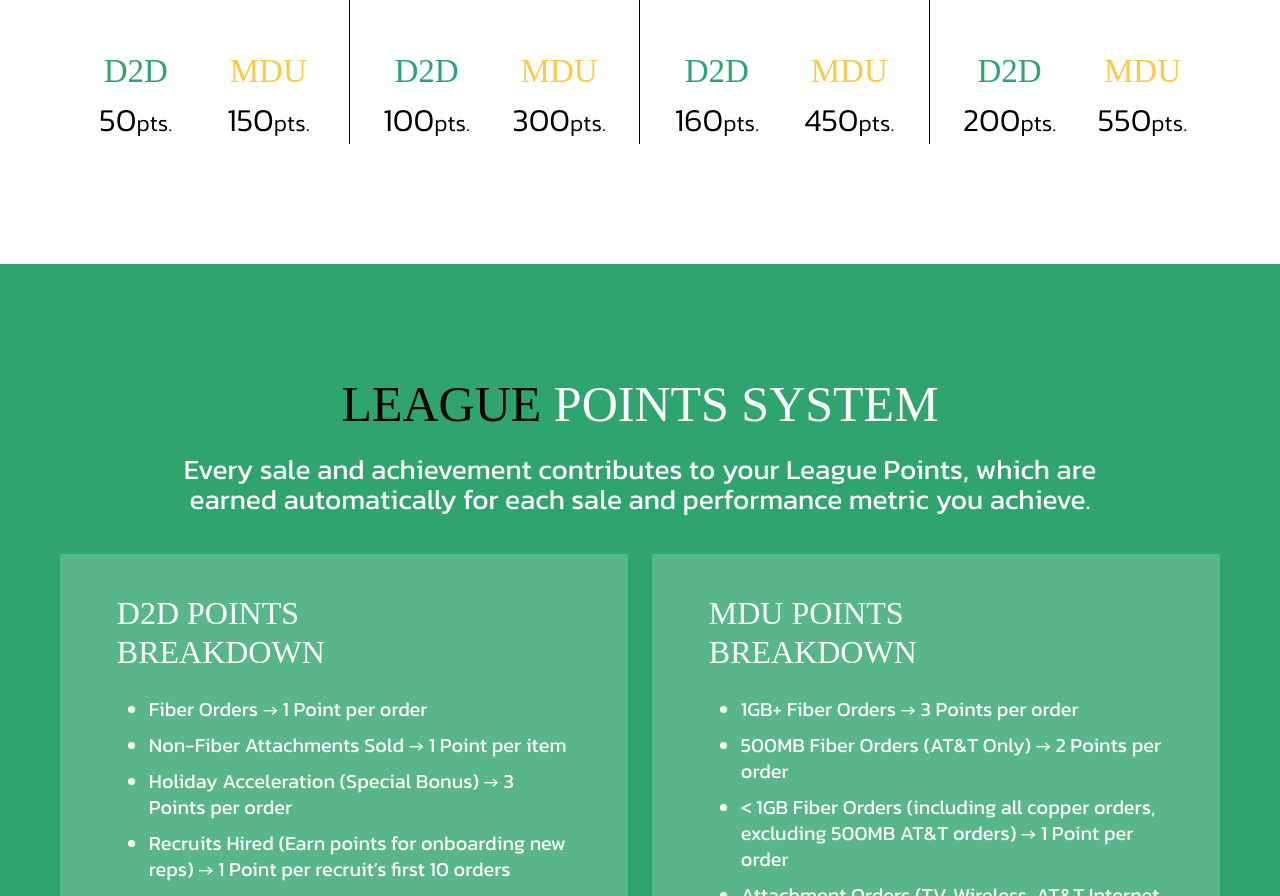
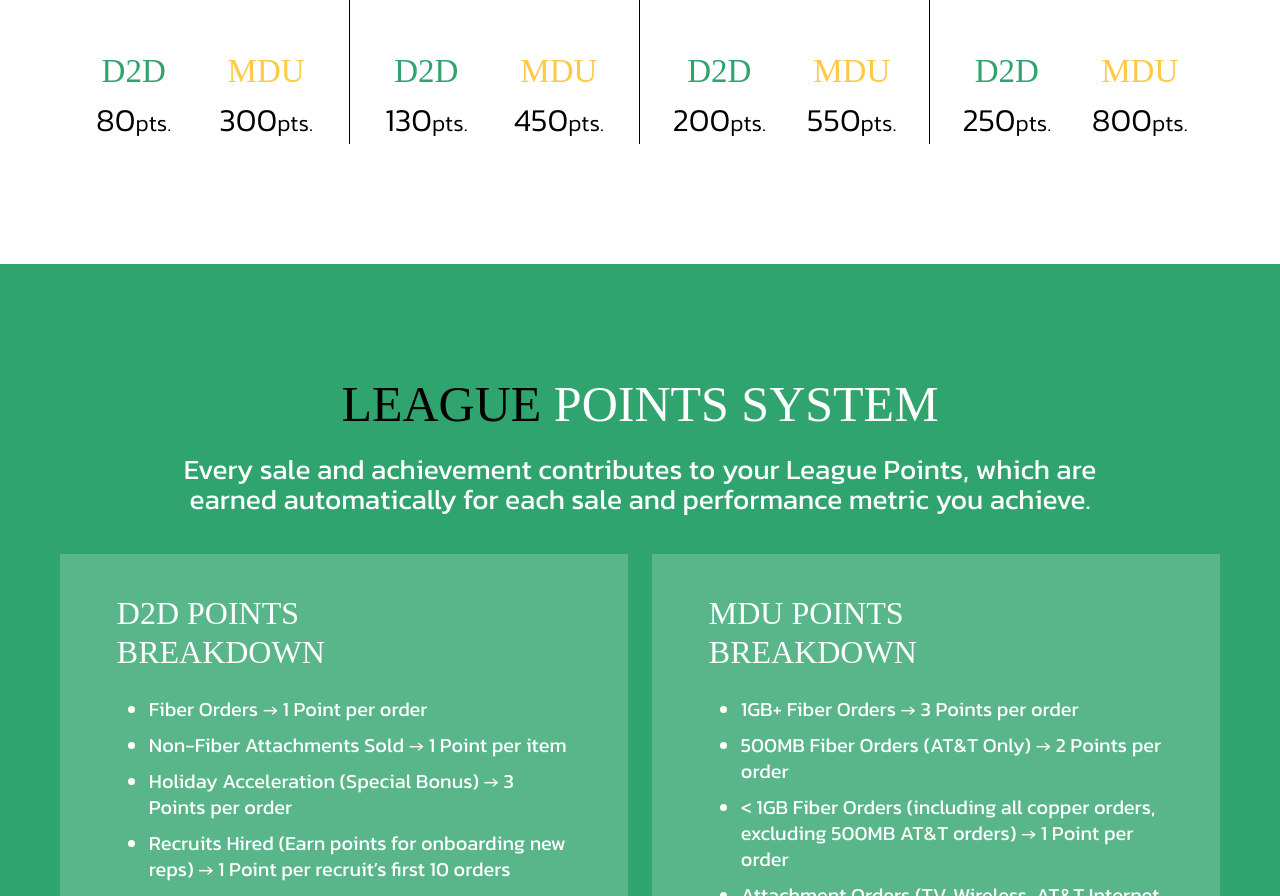
Before and after one commit to tejaswinir/tejaswinir.chiprleague.io, a website: page epic-seasons.html in a window 1280 px wide. Shown: the part 3088-3984 px from the top of the page. Drawn offline with nearby package versions, Linux system fonts and the light colour scheme; a web font is replaced by a local one.

Commit message:
Updated content

```diff
--- a/epic-seasons.html
+++ b/epic-seasons.html
@@ -212,11 +212,11 @@
                         <div class="d-flex justify-content-around">
                             <div>
                                 <div class="d2d">D2D</div>
-                                <div class="points">50<span>pts.</span></div>
+                                <div class="points">80<span>pts.</span></div>
                             </div>
                             <div>
                                 <div class="mdu">MDU</div>
-                                <div class="points">150<span>pts.</span></div>
+                                <div class="points">300<span>pts.</span></div>
                             </div>
                         </div>
                     </div>
@@ -226,11 +226,11 @@
                         <div class="d-flex justify-content-around">
                             <div>
                                 <div class="d2d">D2D</div>
-                                <div class="points">100<span>pts.</span></div>
+                                <div class="points">130<span>pts.</span></div>
                             </div>
                             <div>
                                 <div class="mdu">MDU</div>
-                                <div class="points">300<span>pts.</span></div>
+                                <div class="points">450<span>pts.</span></div>
                             </div>
                         </div>
                     </div>
@@ -240,11 +240,11 @@
                         <div class="d-flex justify-content-around">
                             <div>
                                 <div class="d2d">D2D</div>
-                                <div class="points">160<span>pts.</span></div>
+                                <div class="points">200<span>pts.</span></div>
                             </div>
                             <div>
                                 <div class="mdu">MDU</div>
-                                <div class="points">450<span>pts.</span></div>
+                                <div class="points">550<span>pts.</span></div>
                             </div>
                         </div>
                     </div>
@@ -254,11 +254,11 @@
                         <div class="d-flex justify-content-around">
                             <div>
                                 <div class="d2d">D2D</div>
-                                <div class="points">200<span>pts.</span></div>
+                                <div class="points">250<span>pts.</span></div>
                             </div>
                             <div>
                                 <div class="mdu">MDU</div>
-                                <div class="points">550<span>pts.</span></div>
+                                <div class="points">800<span>pts.</span></div>
                             </div>
                         </div>
                     </div>
```
